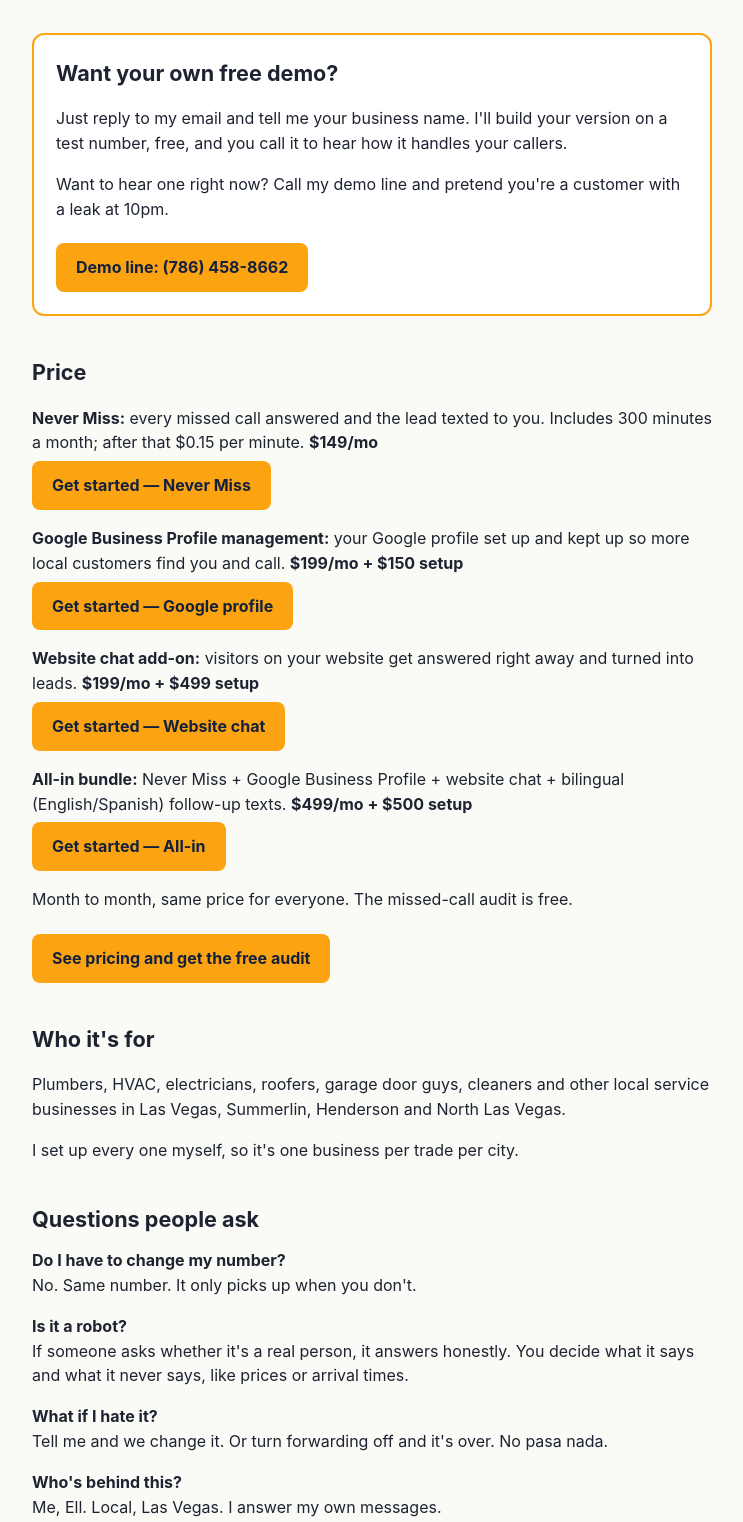
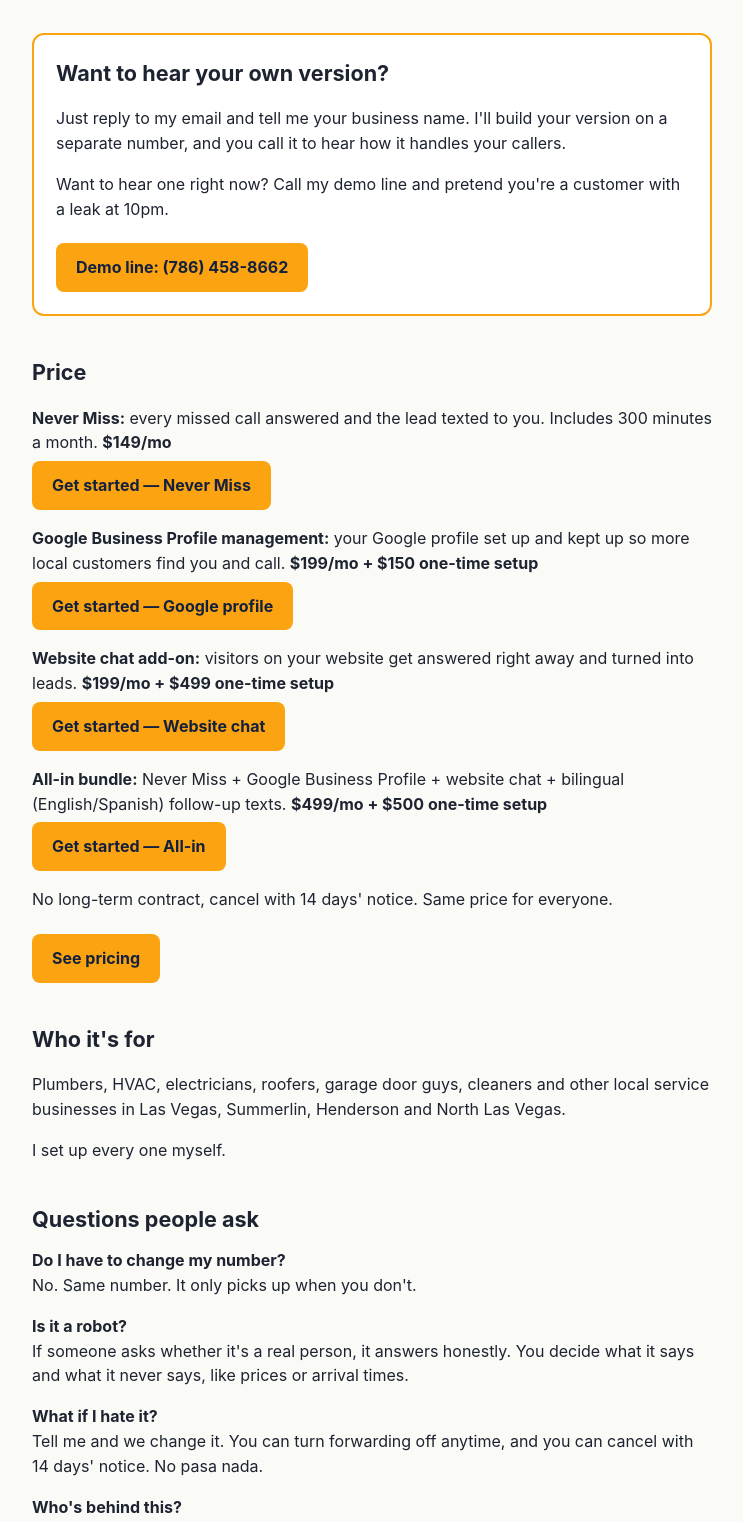
Before and after one commit to ellmired77-star/nevermiss, a plain HTML site: page index.html in a window 1280 px wide. Shown: the part 714-2236 px from the top of the page, without its empty margins (268-1011 px from the left). Drawn offline with Linux system fonts and the light colour scheme.

Commit message:
Nov 14: remove per-minute price, one-time setup labels, 14-day notice, remove free/spot-limit wording

```diff
--- a/index.html
+++ b/index.html
@@ -26,28 +26,28 @@ footer{padding:30px 0 50px;color:#667;font-size:.95rem}
 <li><b>Turn it on.</b> You set your phone to forward when you don't answer. Takes a couple minutes.</li>
 <li><b>Get the lead.</b> Every missed call gets answered, asked the right questions, and you get a text right away with who called and what they need.</li>
 </ol>
-<div class="cta"><h2 style="margin-top:0">Want your own free demo?</h2>
-<p>Just reply to my email and tell me your business name. I'll build your version on a test number, free, and you call it to hear how it handles your callers.</p>
+<div class="cta"><h2 style="margin-top:0">Want to hear your own version?</h2>
+<p>Just reply to my email and tell me your business name. I'll build your version on a separate number, and you call it to hear how it handles your callers.</p>
 <p>Want to hear one right now? Call my demo line and pretend you're a customer with a leak at 10pm.</p>
 <a class="btn" href="tel:+17864588662">Demo line: (786) 458-8662</a></div>
 <h2>Price</h2>
-<p><b>Never Miss:</b> every missed call answered and the lead texted to you. Includes 300 minutes a month; after that $0.15 per minute. <b>$149/mo</b><br>
+<p><b>Never Miss:</b> every missed call answered and the lead texted to you. Includes 300 minutes a month. <b>$149/mo</b><br>
 <a class="btn" href="https://buy.stripe.com/7sYeVe3SbaFRfhDcwR9EI0f">Get started — Never Miss</a></p>
-<p><b>Google Business Profile management:</b> your Google profile set up and kept up so more local customers find you and call. <b>$199/mo + $150 setup</b><br>
+<p><b>Google Business Profile management:</b> your Google profile set up and kept up so more local customers find you and call. <b>$199/mo + $150 one-time setup</b><br>
 <a class="btn" href="https://buy.stripe.com/9B6bJ2ewP9BN1qN1Sd9EI0j">Get started — Google profile</a></p>
-<p><b>Website chat add-on:</b> visitors on your website get answered right away and turned into leads. <b>$199/mo + $499 setup</b><br>
+<p><b>Website chat add-on:</b> visitors on your website get answered right away and turned into leads. <b>$199/mo + $499 one-time setup</b><br>
 <a class="btn" href="https://buy.stripe.com/5kQfZidsL15h8TfeEZ9EI0g">Get started — Website chat</a></p>
-<p><b>All-in bundle:</b> Never Miss + Google Business Profile + website chat + bilingual (English/Spanish) follow-up texts. <b>$499/mo + $500 setup</b><br>
+<p><b>All-in bundle:</b> Never Miss + Google Business Profile + website chat + bilingual (English/Spanish) follow-up texts. <b>$499/mo + $500 one-time setup</b><br>
 <a class="btn" href="https://buy.stripe.com/eVq8wQ1K3cNZ3yV40l9EI0k">Get started — All-in</a></p>
-<p>Month to month, same price for everyone. The missed-call audit is free.</p>
-<p><a class="btn" href="https://contractor-leads.ell-mired77.workers.dev">See pricing and get the free audit</a></p>
+<p>No long-term contract, cancel with 14 days' notice. Same price for everyone.</p>
+<p><a class="btn" href="https://contractor-leads.ell-mired77.workers.dev">See pricing</a></p>
 <h2>Who it's for</h2>
 <p>Plumbers, HVAC, electricians, roofers, garage door guys, cleaners and other local service businesses in Las Vegas, Summerlin, Henderson and North Las Vegas.</p>
-<p>I set up every one myself, so it's one business per trade per city.</p>
+<p>I set up every one myself.</p>
 <h2>Questions people ask</h2>
 <div class="q"><b>Do I have to change my number?</b>No. Same number. It only picks up when you don't.</div>
 <div class="q"><b>Is it a robot?</b>If someone asks whether it's a real person, it answers honestly. You decide what it says and what it never says, like prices or arrival times.</div>
-<div class="q"><b>What if I hate it?</b>Tell me and we change it. Or turn forwarding off and it's over. No pasa nada.</div>
+<div class="q"><b>What if I hate it?</b>Tell me and we change it. You can turn forwarding off anytime, and you can cancel with 14 days' notice. No pasa nada.</div>
 <div class="q"><b>Who's behind this?</b>Me, Ell. Local, Las Vegas. I answer my own messages.</div>
 </main>
 <footer class="w">Never Miss · Ell · Las Vegas, NV</footer>
```
